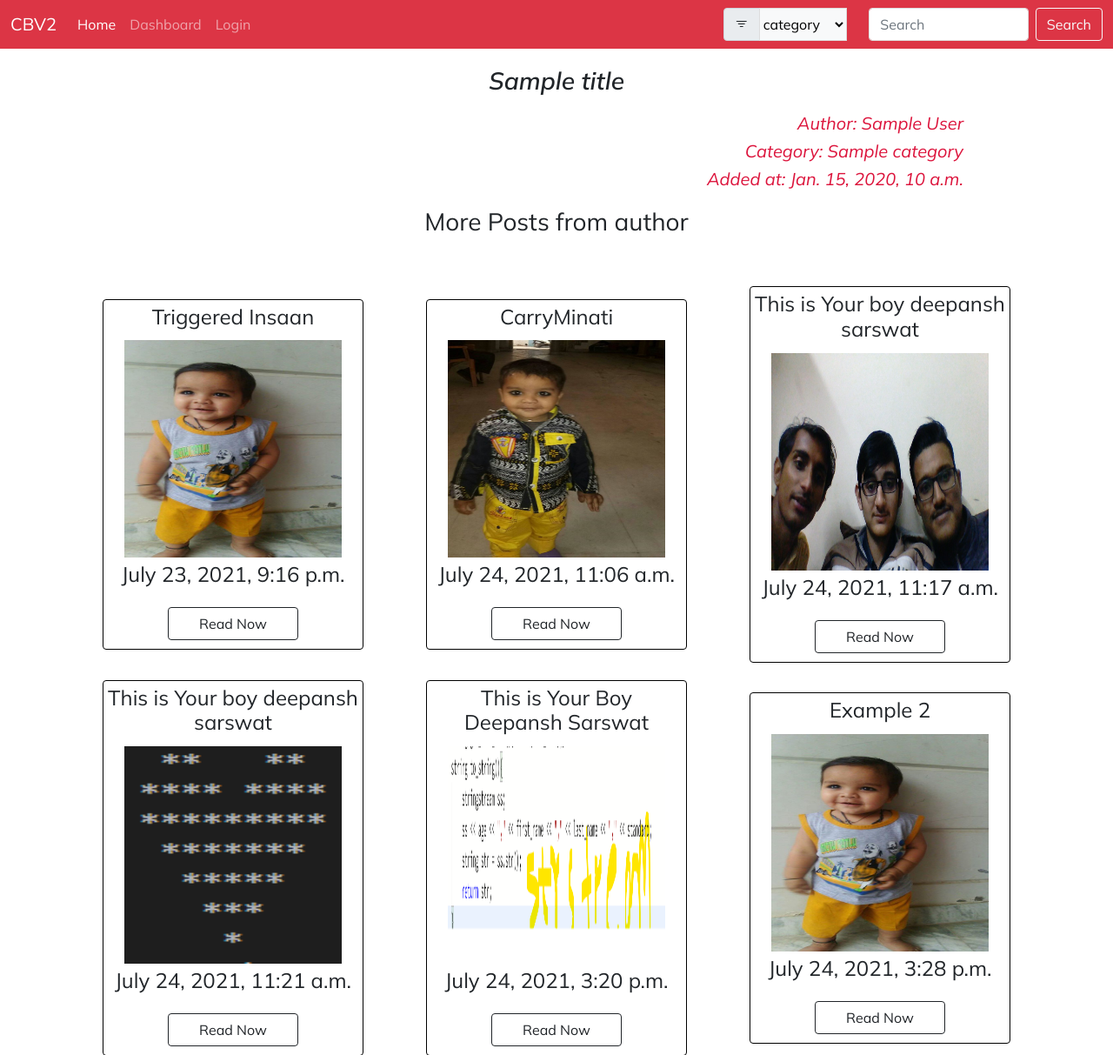
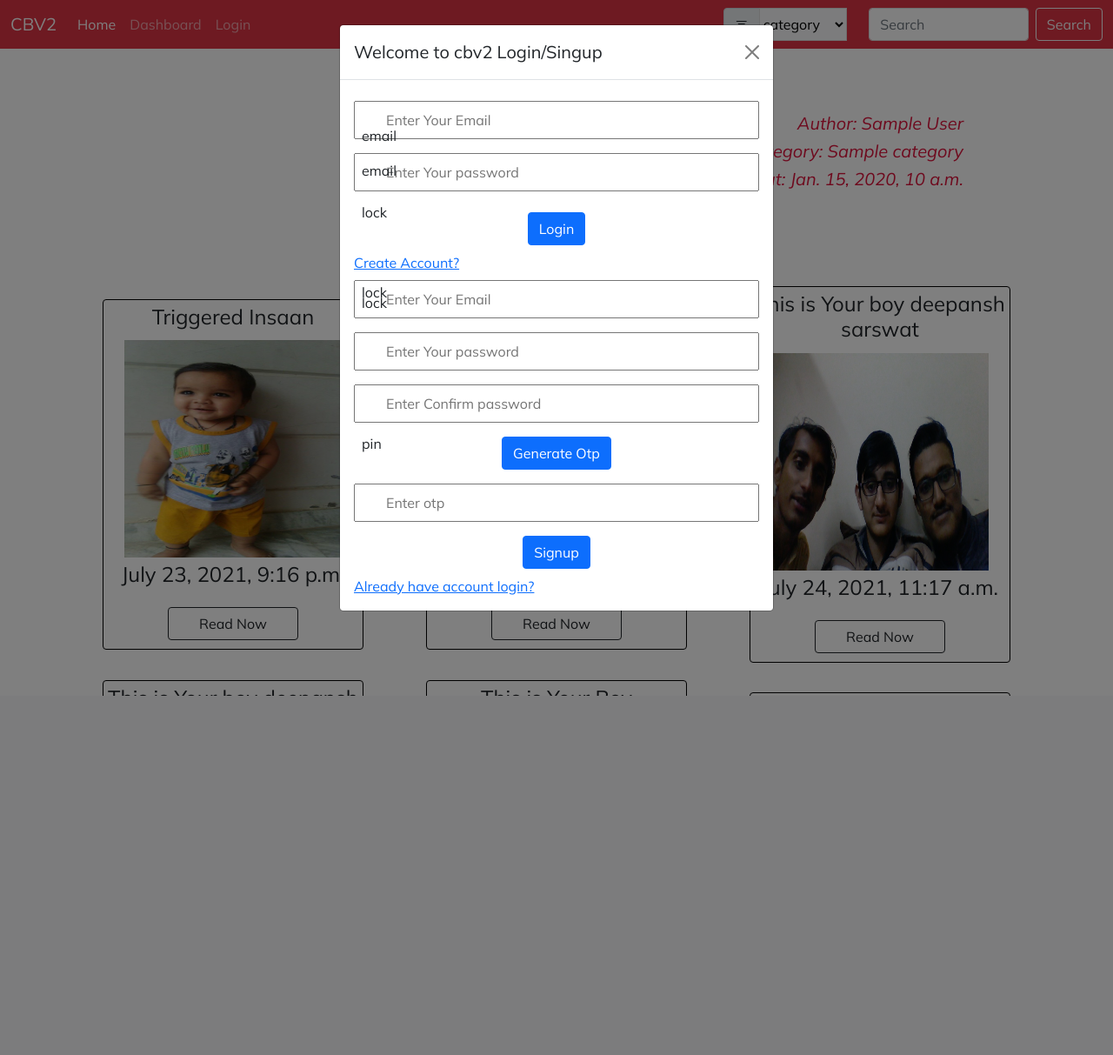
Before and after one commit to EH-GD-MOHIT21/chimkandi-blog, a Django app: template templates/blog.html in a window 1280 px wide, after a click on "Login". Shown: the top 1213 px of the page at 87% size. After the commit the page ends 800 px from the top, so only its background shows below. Run offline with Django 3.2, Linux system fonts and the light colour scheme; data comes from the database, SQL or seed files in the repository; tables that the repository leaves empty hold one stand-in row (values such as "Sample post"); the template is opened without the code that fills it: values that come from a table or form of the project are taken from there, most other values are stand-ins (such as "Sample title", 1, 10 or a date in 2020).

Commit message:
Update blog.html

```diff
--- a/templates/blog.html
+++ b/templates/blog.html
@@ -168,6 +168,52 @@
     </nav>
 
 
+<!--  updated -->
+
+    <!-- Modal -->
+    <div class="modal fade" id="exampleModal" tabindex="-1" aria-labelledby="exampleModalLabel" aria-hidden="true">
+        <div class="modal-dialog">
+            <div class="modal-content">
+                <div class="modal-header">
+                    <h5 class="modal-title" id="exampleModalLabel">Welcome to cbv2 Login/Singup</h5>
+                    <button type="button" class="btn-close" data-bs-dismiss="modal" aria-label="Close"></button>
+                </div>
+                <div class="modal-body">
+                    <div class="loginform" id="loginform">
+                        <form action="/auth/login" method="POST">
+                            {% csrf_token %}
+                            <span class="material-icons-outlined position-absolute oneico">email</span>
+                            <input name="username" class="w-100 py-2 my-2 custompad" type="email" placeholder="Enter Your Email">
+                            <span class="material-icons-outlined position-absolute secondico">lock</span>
+                            <input name="password" class="w-100 py-2 my-2 custompad" type="password" placeholder="Enter Your password">
+                            <p id="loginlog"></p>
+                            <button class="btn btn-primary d-block mx-auto my-2">Login</button>
+                            <a href="#" id="cacc">Create Account?</a>
+                        </form>
+                    </div>
+                    <div class="signupform" id="signupform">
+                        <form action="/auth/signup" method="POST">
+                            {% csrf_token %}
+                            <span class="material-icons-outlined position-absolute oneico2">email</span>
+                            <input name="username" class="w-100 py-2 my-2 custompad" type="email" id="email" placeholder="Enter Your Email">
+                            <span class="material-icons-outlined position-absolute secondico2">lock</span>
+                            <input name="password" class="w-100 py-2 my-2 custompad" type="password" placeholder="Enter Your password">
+                            <span class="material-icons-outlined position-absolute secondico22">lock</span>
+                            <input name="cpassword" class="w-100 py-2 my-2 custompad" type="password" placeholder="Enter Confirm password">
+                            <button class="btn btn-primary d-block mx-auto my-2" id="otpgen" type="button">Generate Otp</button>
+                            <span class="material-icons-outlined pinico">pin</span>
+                            <input name="otp" class="w-100 py-2 my-2 custompad" type="number" placeholder="Enter otp">
+                            <button class="btn btn-primary d-block mx-auto my-2">Signup</button>
+                            <a href="#" id="logacc">Already have account login?</a>
+                        </form>
+                    </div>
+                </div>
+            </div>
+        </div>
+    </div>
+
+<!--   ends here   -->
+
 
 
 
```
